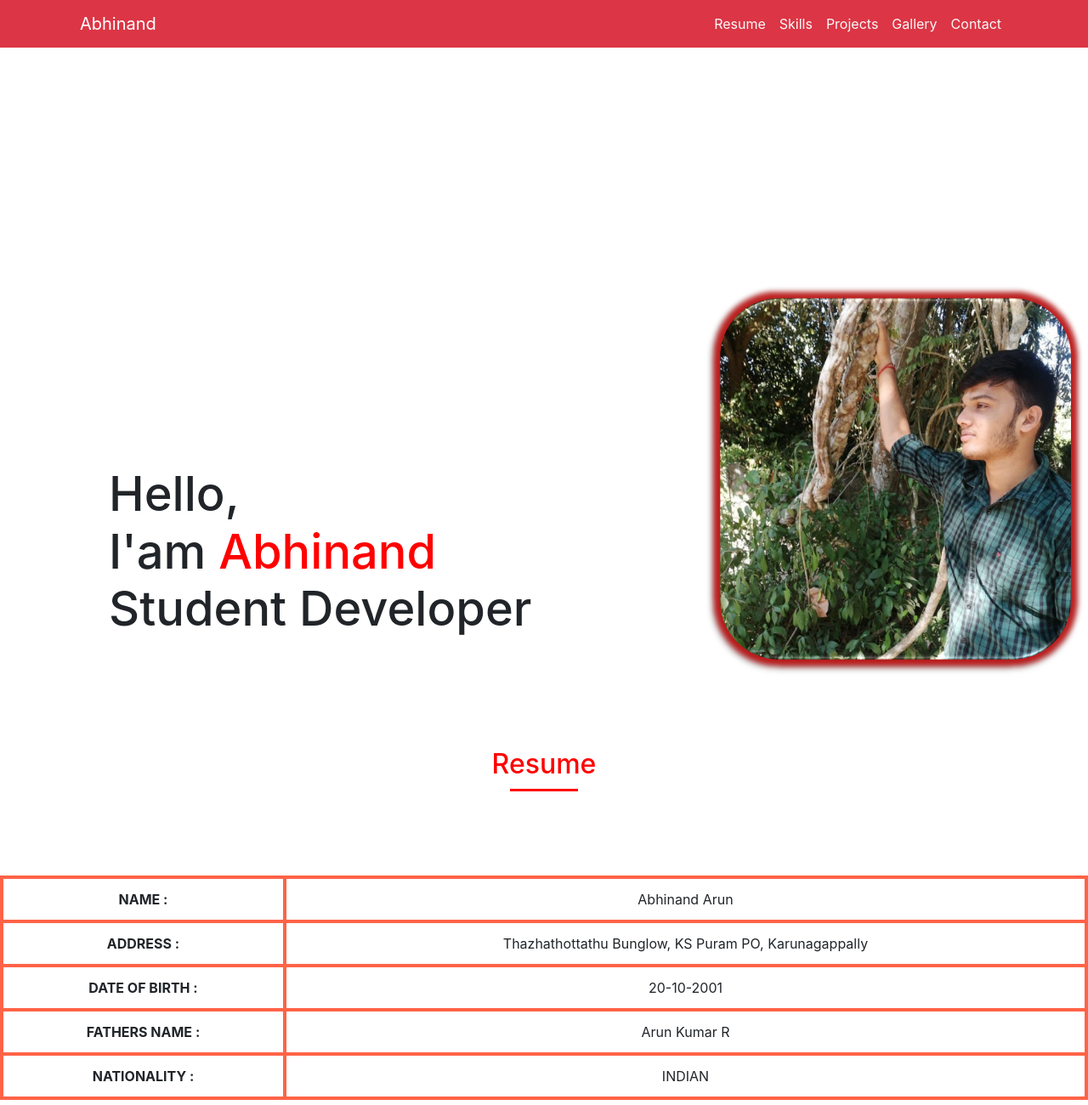
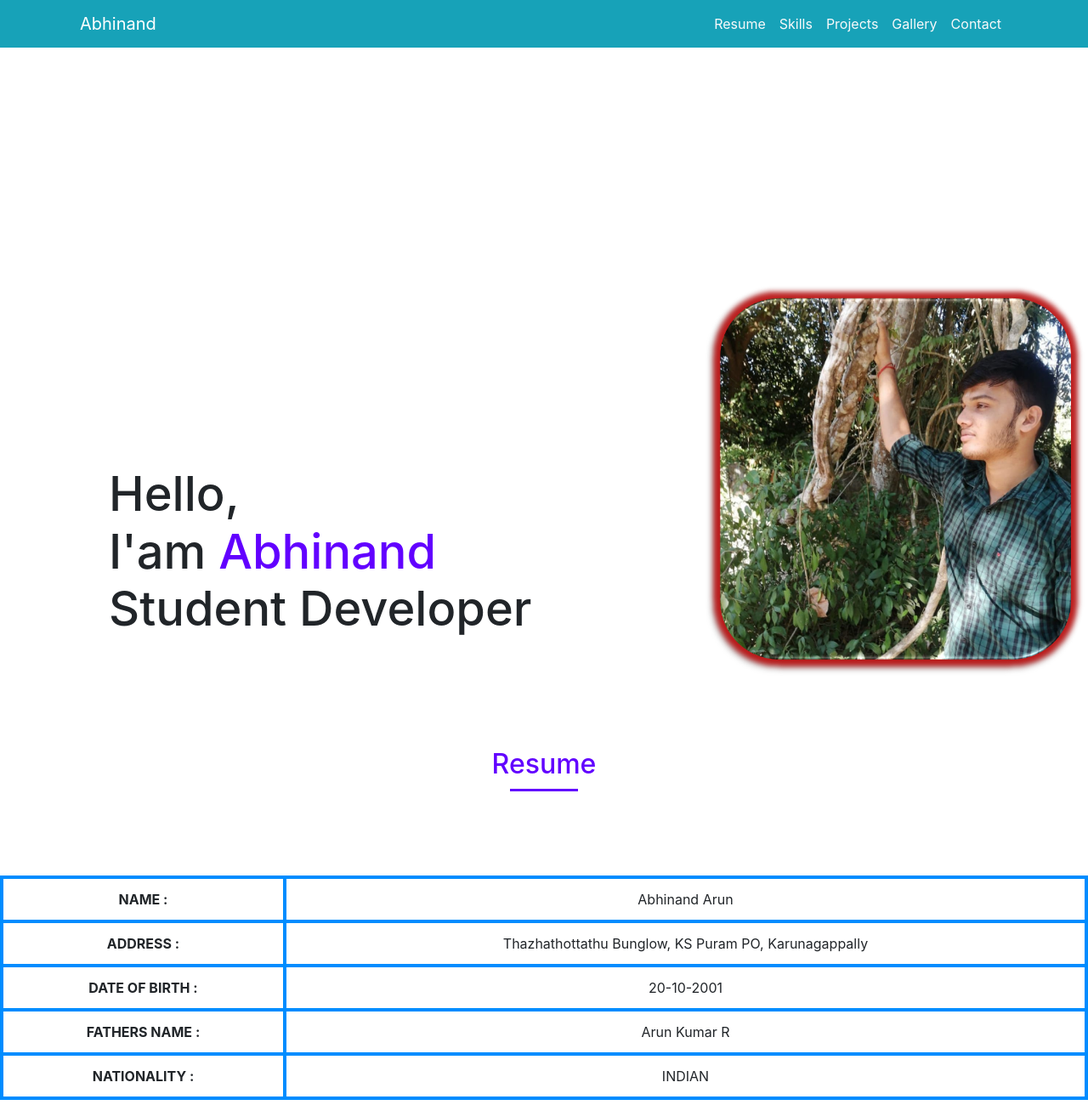
Before and after one commit to abhinandarun-02/my-first-website, a plain HTML site: page index.html in a window 1280 px wide. Shown: the top 1300 px of the page at 85% size. Drawn offline with nearby package versions, Linux system fonts and the light colour scheme.

Commit message:
Change Theme

```diff
--- a/assets/css/styles.css
+++ b/assets/css/styles.css
@@ -8,8 +8,8 @@
 
 /*===== Colores =====*/
 :root {
-  --first-color: #ff0000;
-  --second-color: #5d60fa;
+  --first-color: #6200ff;
+  --second-color: #5dcdfa;
 }
 
 /*===== Fuente y tipografia =====*/
@@ -234,7 +234,7 @@ table,
 td,
 th {
   border-collapse: collapse;
-  border-color: tomato;
+  border-color: #008cff;
   border-width: 4px;
   border-style: solid;
   text-align: center;
--- a/index.html
+++ b/index.html
@@ -24,7 +24,7 @@
 
     <!--===== HEADER =====-->
 
-    <nav class="navbar navbar-expand-lg navbar-dark bg-danger fixed-top" id="mainNav">
+    <nav class="navbar navbar-expand-lg navbar-dark bg-info fixed-top" id="mainNav">
         <div class="container px-4">
             <a class="navbar-brand" href="#home">Abhinand</a>
             <button class="navbar-toggler" type="button" data-bs-toggle="collapse" data-bs-target="#navbarResponsive"
```
